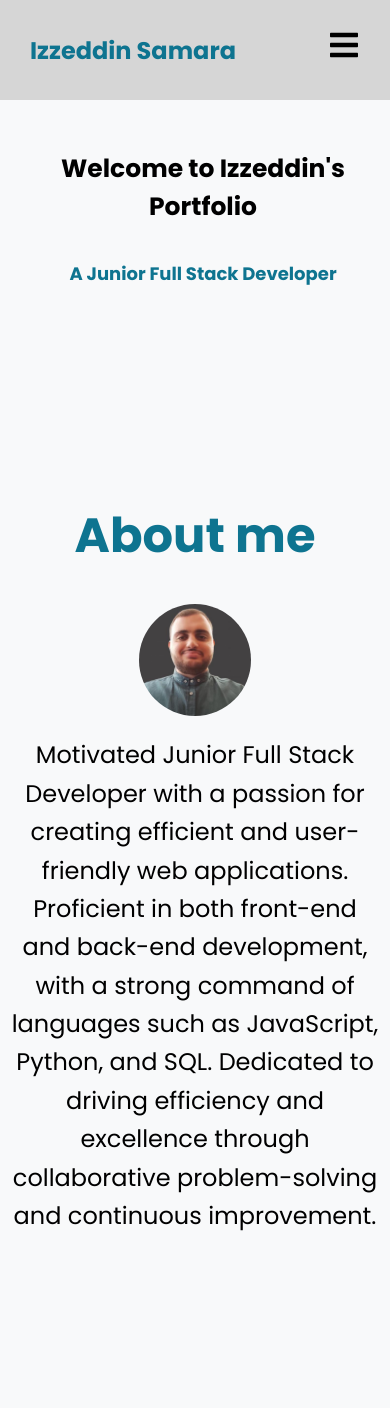
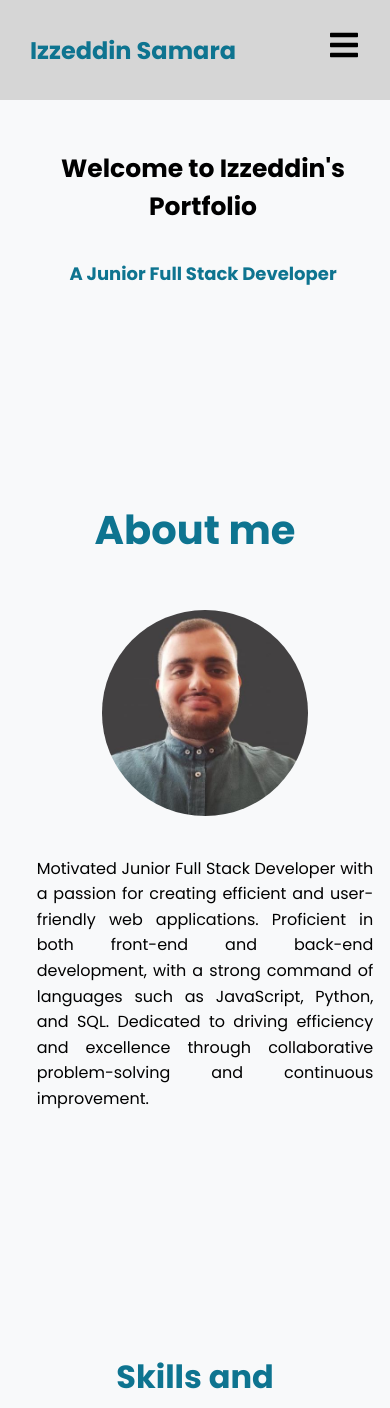
Before and after one commit to Izzeddin-Samara/my-portfolio, a React (Create React App) app: page / in a window 390 px wide. Shown: the top 1408 px of the page. Built offline with nearby package versions, Linux system fonts and the light colour scheme.

Commit message:
Update styles for About component and add responsive media queries

```diff
--- a/src/App.css
+++ b/src/App.css
@@ -172,24 +172,79 @@ nav h1 {
   justify-content: center;
   align-items: center;
   gap: 20px;
-  height: 70vh;
+  height: auto;
   flex-wrap: wrap;
-  margin-top: 20px;
+  width: 100%;
+  padding: 0 10px;
+  margin-top: 50px;
 }
 
 .about-body img {
   border-radius: 50%;
-  width: 30%;
-  max-width: 400px;
+  width:20%;
   height: auto;
+  max-width: 100%;
 }
 
 .about-body p {
-  max-width: 800px;
-  text-align: center;
+  width: 50%;
+  text-align: justify;
   font-size: 1.5rem;
   line-height: 1.6;
   margin: 0;
+}
+
+@media screen and (min-width: 930px) and (max-width: 1280px) {
+  .about-body img {
+    width: 35%;
+  }
+  .about-body p {
+    width: 50%;
+    font-size: 23px;
+  }
+}
+
+@media screen and (min-width: 775px) and (max-width: 929px) {
+  .about-body img {
+    width: 30%;
+  }
+  .about-body p {
+    width: 50%;
+    font-size: 18px;
+  }
+}
+
+@media screen and (max-width: 768px) {
+  .about-body {
+    flex-direction: column;
+    align-items: center;
+  }
+  .about-body img {
+    width: 50%;
+  }
+  .about-body p {
+    width: 80%;
+    text-align: justify;
+    font-size: 19px;
+  }
+  .about h1 {
+    font-size: 2.5rem;
+  }
+}
+
+@media screen and (max-width: 480px) {
+  .about-body p {
+    font-size: 16px;
+    text-align: justify;
+    width: 90%;
+    padding: 0 10px;
+    height: auto;
+  }
+
+  .about-body img {
+    width: 55%;
+    margin-bottom: 20px;
+  }
 }
 
 #skills {
```
